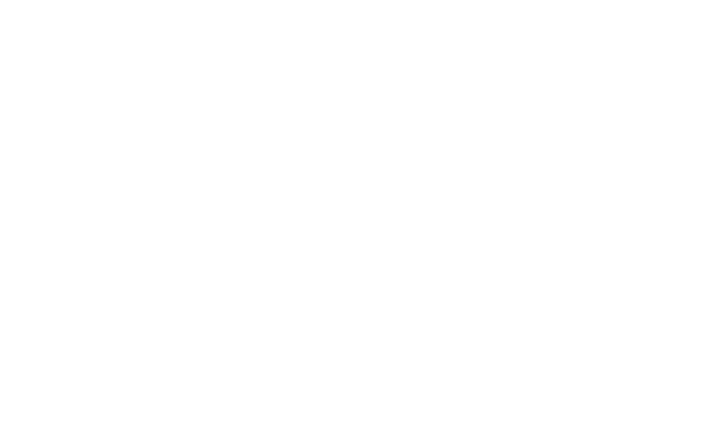
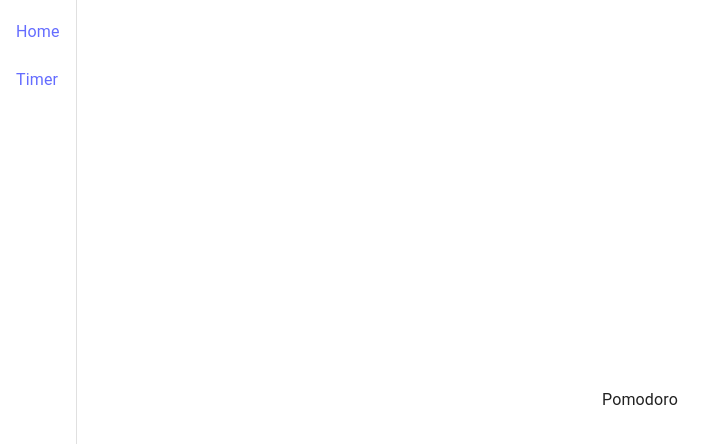
Before and after one commit to JonathanCBU/engineering_fontend, a React (Vite) app: page /timer in a window 1280 px wide. Before the commit this address had no page. Shown: the top 444 px of the page, without its empty margins (0-723 px from the left). Built offline with nearby package versions, Linux system fonts and the light colour scheme.

Commit message:
implement basic drawer nav

```diff
--- a/src/App.tsx
+++ b/src/App.tsx
@@ -1,10 +1,11 @@
-import "./App.css";
-import { ThemeProvider } from "@mui/material/styles";
-import { BrowserRouter, Routes, Route } from "react-router-dom";
-import CssBaseline from "@mui/material/CssBaseline";
-import theme from "./style/theme";
-import Layout from "./components/navigation/Layout";
-import HomePage from "./pages/home/HomePage";
+import './App.css';
+import { ThemeProvider } from '@mui/material/styles';
+import { BrowserRouter, Routes, Route } from 'react-router-dom';
+import CssBaseline from '@mui/material/CssBaseline';
+import theme from './style/theme';
+import Layout from './components/navigation/Layout';
+import HomePage from './pages/home/HomePage';
+import Pomodoro from './pages/timer/Pomodoro';
 
 const App = () => {
   return (
@@ -13,7 +14,8 @@
       <BrowserRouter>
         <Routes>
           <Route element={<Layout />}>
-            <Route path="/" element={<HomePage />} />
+            <Route path='home' element={<HomePage />} />
+            <Route path='timer' element={<Pomodoro />} />
           </Route>
         </Routes>
       </BrowserRouter>
--- a/src/components/navigation/Layout.tsx
+++ b/src/components/navigation/Layout.tsx
@@ -1,5 +1,15 @@
+import NavDrawer from './NavDrawer';
+import { Outlet } from 'react-router-dom';
+
 const Layout = () => {
-  return <div>Layout</div>;
+  return (
+    <>
+      <NavDrawer />
+      <main>
+        <Outlet />
+      </main>
+    </>
+  );
 };
 
 export default Layout;
--- /dev/null
+++ b/src/components/navigation/NavDrawer.tsx
@@ -0,0 +1,37 @@
+import Drawer from '@mui/material/Drawer';
+import Box from '@mui/material/Box';
+import List from '@mui/material/List';
+import ListItem from '@mui/material/ListItem';
+import ListItemButton from '@mui/material/ListItemButton';
+import ListItemText from '@mui/material/ListItemText';
+import { Link } from 'react-router-dom';
+
+const drawerItems = [
+  {
+    text: 'Home',
+    path: '/home',
+  },
+  { text: 'Timer', path: '/timer' },
+];
+
+const NavDrawer = () => {
+  return (
+    <Box>
+      <Drawer open variant='persistent'>
+        <List>
+          {drawerItems.map((item) => (
+            <ListItem key={item.text} disablePadding>
+              <ListItemButton>
+                <Link to={item.path}>
+                  <ListItemText primary={item.text} />
+                </Link>
+              </ListItemButton>
+            </ListItem>
+          ))}
+        </List>
+      </Drawer>
+    </Box>
+  );
+};
+
+export default NavDrawer;
--- /dev/null
+++ b/src/pages/timer/Pomodoro.tsx
@@ -0,0 +1,5 @@
+const Pomodoro = () => {
+  return <div>Pomodoro</div>;
+};
+
+export default Pomodoro;
```
